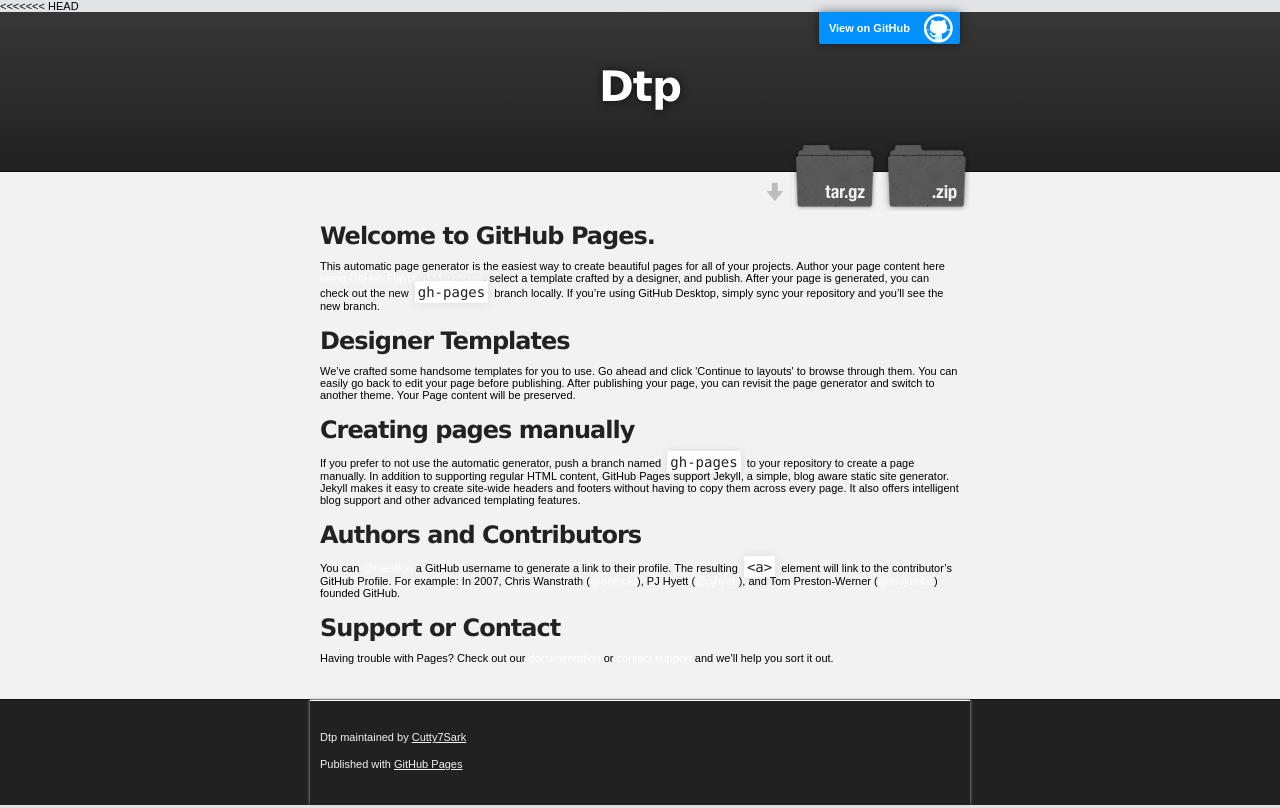
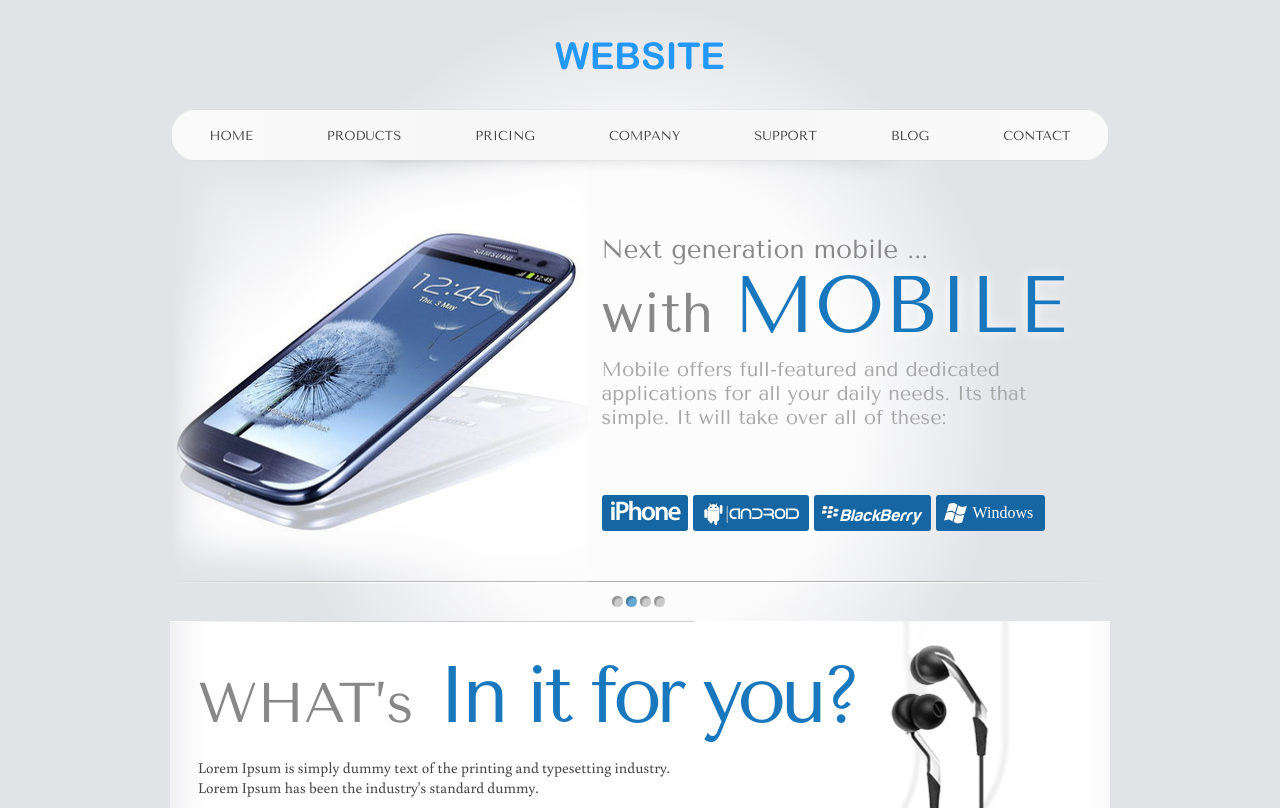
Before and after one commit to Cutty7Sark/DTP, a plain HTML site: page index_main.html in a window 1280 px wide. Shown: the top 808 px of the page. Drawn offline with Linux system fonts and the light colour scheme; files whose address does not match are found by name.

Commit message:
Update index_main.html

```diff
--- a/index_main.html
+++ b/index_main.html
@@ -1,76 +1,5 @@
 <!DOCTYPE html>
 <html>
-<<<<<<< HEAD
-
-  <head>
-    <meta charset='utf-8'>
-    <meta http-equiv="X-UA-Compatible" content="chrome=1">
-    <meta name="description" content="Dtp : ">
-
-    <link rel="stylesheet" type="text/css" media="screen" href="stylesheets/stylesheet.css">
-
-    <title>Dtp</title>
-  </head>
-
-  <body>
-
-    <!-- HEADER -->
-    <div id="header_wrap" class="outer">
-        <header class="inner">
-          <a id="forkme_banner" href="https://github.com/Cutty7Sark/DTP">View on GitHub</a>
-
-          <h1 id="project_title">Dtp</h1>
-          <h2 id="project_tagline"></h2>
-
-            <section id="downloads">
-              <a class="zip_download_link" href="https://github.com/Cutty7Sark/DTP/zipball/master">Download this project as a .zip file</a>
-              <a class="tar_download_link" href="https://github.com/Cutty7Sark/DTP/tarball/master">Download this project as a tar.gz file</a>
-            </section>
-        </header>
-    </div>
-
-    <!-- MAIN CONTENT -->
-    <div id="main_content_wrap" class="outer">
-      <section id="main_content" class="inner">
-        <h3>
-<a id="welcome-to-github-pages" class="anchor" href="#welcome-to-github-pages" aria-hidden="true"><span class="octicon octicon-link"></span></a>Welcome to GitHub Pages.</h3>
-
-<p>This automatic page generator is the easiest way to create beautiful pages for all of your projects. Author your page content here <a href="https://guides.github.com/features/mastering-markdown/">using GitHub Flavored Markdown</a>, select a template crafted by a designer, and publish. After your page is generated, you can check out the new <code>gh-pages</code> branch locally. If you’re using GitHub Desktop, simply sync your repository and you’ll see the new branch.</p>
-
-<h3>
-<a id="designer-templates" class="anchor" href="#designer-templates" aria-hidden="true"><span class="octicon octicon-link"></span></a>Designer Templates</h3>
-
-<p>We’ve crafted some handsome templates for you to use. Go ahead and click 'Continue to layouts' to browse through them. You can easily go back to edit your page before publishing. After publishing your page, you can revisit the page generator and switch to another theme. Your Page content will be preserved.</p>
-
-<h3>
-<a id="creating-pages-manually" class="anchor" href="#creating-pages-manually" aria-hidden="true"><span class="octicon octicon-link"></span></a>Creating pages manually</h3>
-
-<p>If you prefer to not use the automatic generator, push a branch named <code>gh-pages</code> to your repository to create a page manually. In addition to supporting regular HTML content, GitHub Pages support Jekyll, a simple, blog aware static site generator. Jekyll makes it easy to create site-wide headers and footers without having to copy them across every page. It also offers intelligent blog support and other advanced templating features.</p>
-
-<h3>
-<a id="authors-and-contributors" class="anchor" href="#authors-and-contributors" aria-hidden="true"><span class="octicon octicon-link"></span></a>Authors and Contributors</h3>
-
-<p>You can <a href="https://github.com/blog/821" class="user-mention">@mention</a> a GitHub username to generate a link to their profile. The resulting <code>&lt;a&gt;</code> element will link to the contributor’s GitHub Profile. For example: In 2007, Chris Wanstrath (<a href="https://github.com/defunkt" class="user-mention">@defunkt</a>), PJ Hyett (<a href="https://github.com/pjhyett" class="user-mention">@pjhyett</a>), and Tom Preston-Werner (<a href="https://github.com/mojombo" class="user-mention">@mojombo</a>) founded GitHub.</p>
-
-<h3>
-<a id="support-or-contact" class="anchor" href="#support-or-contact" aria-hidden="true"><span class="octicon octicon-link"></span></a>Support or Contact</h3>
-
-<p>Having trouble with Pages? Check out our <a href="https://help.github.com/pages">documentation</a> or <a href="https://github.com/contact">contact support</a> and we’ll help you sort it out.</p>
-      </section>
-    </div>
-
-    <!-- FOOTER  -->
-    <div id="footer_wrap" class="outer">
-      <footer class="inner">
-        <p class="copyright">Dtp maintained by <a href="https://github.com/Cutty7Sark">Cutty7Sark</a></p>
-        <p>Published with <a href="https://pages.github.com">GitHub Pages</a></p>
-      </footer>
-    </div>
-
-
-
-  </body>
-=======
 	<head>
 		<meta http-equiv="content-type" content="text/html; charset=utf-8" />
 		<title>HTML5</title>
@@ -352,5 +281,5 @@
 			</section>
 		</footer>
 	</body>
->>>>>>> master
+
 </html>
```
